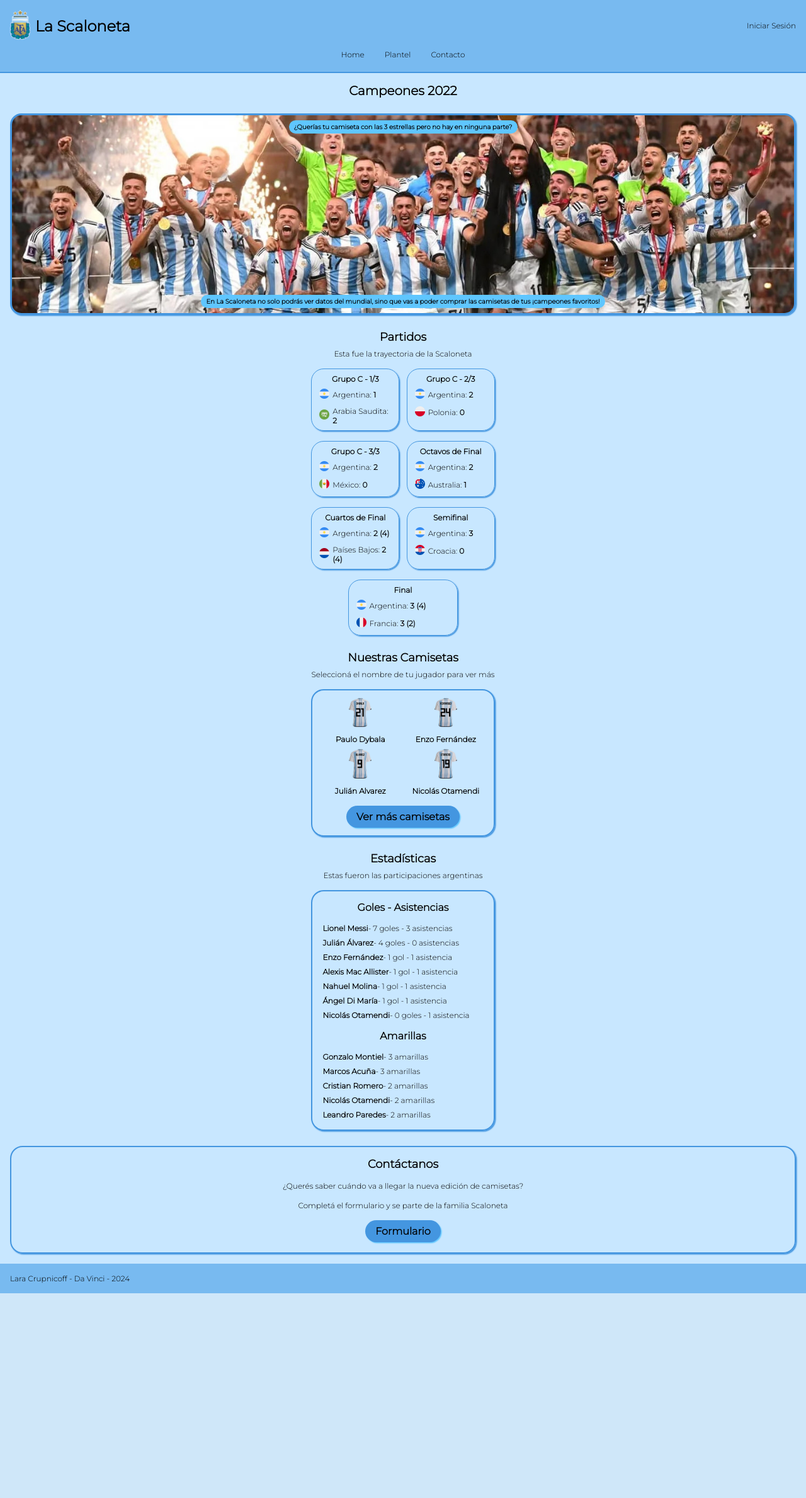
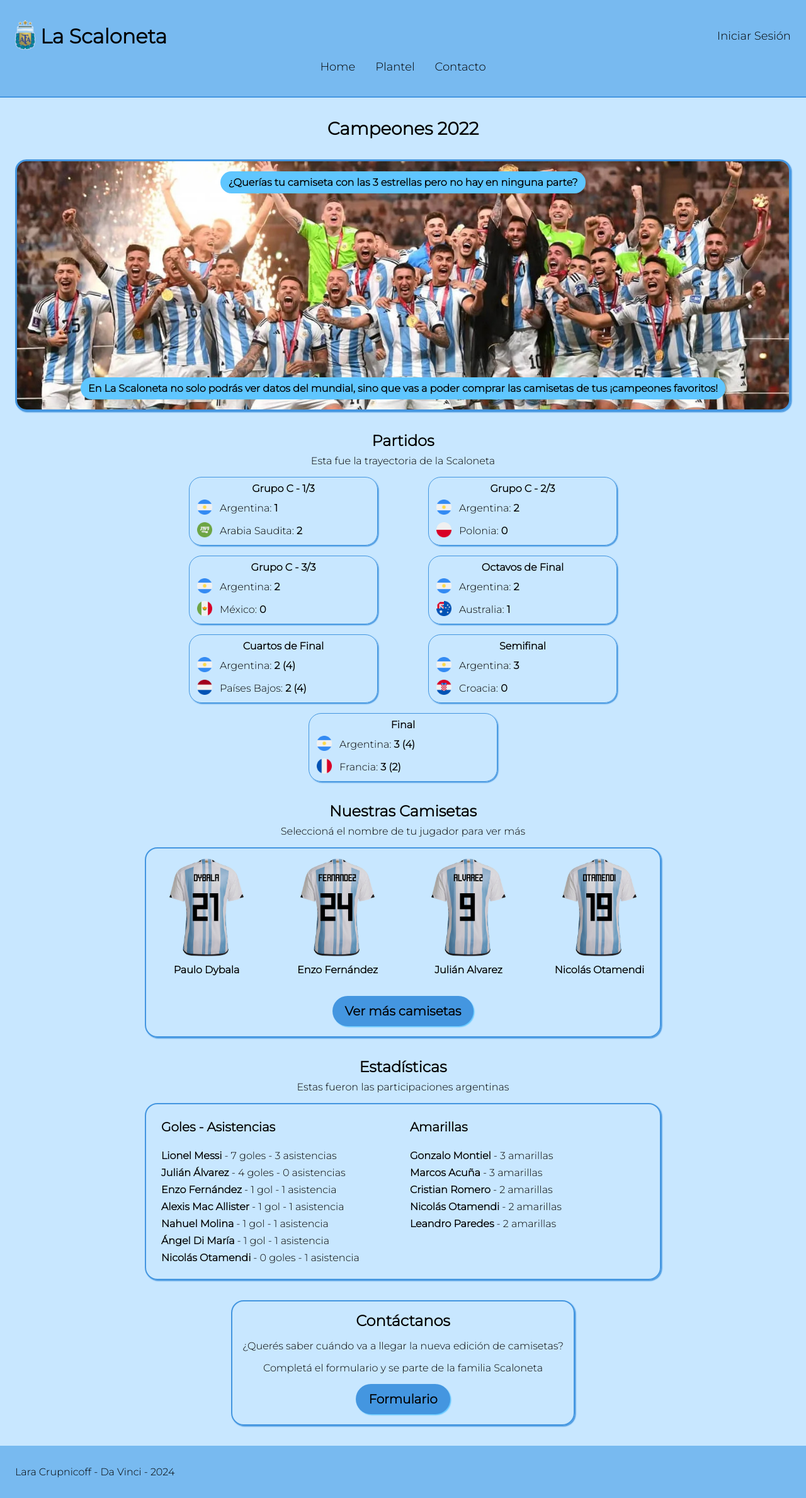
Before and after one commit to EmilioBensignor/LaScaloneta, a PHP site: page / in a window 1280 px wide. Shown: the whole page at 63% size. Before the commit the page ends 2053 px from the top, so only its background shows below. Run offline with PHP 8.4, Linux system fonts and the light colour scheme.

Commit message:
Home + Contacto Full Responsive

```diff
--- a/css/style.css
+++ b/css/style.css
@@ -150,6 +150,7 @@ span {
 /* Sección Partidos Camisetas Goles */
 
 .partidos-camisetas-estadisticas {
+    width: 100%;
     display: flex;
     flex-direction: column;
     align-items: center;
@@ -264,11 +265,12 @@ span {
 
 .irPlantilla a,
 .divContactoHome div a,
-.main-404 ul li a, .divButtonForm button {
+.main-404 ul li a,
+.divButtonForm button {
     background-color: #4496E0;
     box-shadow: 1.5px 1.5px 1.5px #5FC6FF;
     border: none;
-    border-radius: 20px;
+    border-radius: 999px;
     text-align: center;
     padding: 0.5rem 1rem;
     text-decoration: none;
@@ -280,7 +282,8 @@ span {
 
 .irPlantilla a:hover,
 .divContactoHome div a:hover,
-.main-404 ul li a:hover, .divButtonForm button:hover {
+.main-404 ul li a:hover,
+.divButtonForm button:hover {
     background-color: #5FC6FF;
 }
 
@@ -298,6 +301,12 @@ span {
     padding: 1rem;
 }
 
+.sectionGAA>div {
+    display: flex;
+    flex-direction: column;
+    gap: 1rem;
+}
+
 .sectionGAA ul {
     width: 100%;
     display: flex;
@@ -306,6 +315,7 @@ span {
 }
 
 .sectionGAA ul li {
+    gap: 0.25rem;
     font-size: 0.75rem;
     padding: 0;
 }
@@ -579,3 +589,312 @@ button:hover {
 .imgPlantilla {
     width: 5rem;
 }
+
+@media (width >=480px) {
+
+    ul li a,
+    .iniciar {
+        font-size: 0.875rem;
+    }
+
+    .banner {
+        padding: 1rem;
+    }
+
+    .banner p {
+        font-size: 0.75rem;
+        padding: 0.5rem 0.75rem;
+    }
+}
+
+@media (width >=660px) {
+
+    .main-home,
+    header,
+    footer,
+    .main-contacto,
+    .main-404 {
+        padding: 1.5rem 1.25rem;
+    }
+
+    h1 {
+        font-size: 1.75rem;
+    }
+
+    h2 {
+        font-size: 1.5rem;
+    }
+
+    h3,
+    legend {
+        font-size: 1.25rem;
+    }
+
+    h4 {
+        font-size: 1.125rem;
+    }
+
+    p,
+    .banner p,
+    .sectionGAA ul li,
+    form label {
+        font-size: 0.875rem;
+    }
+
+    ul li a,
+    .iniciar {
+        font-size: 1rem;
+    }
+
+    .partidos-camisetas-estadisticas {
+        gap: 2rem;
+    }
+
+    .partidos-camisetas-estadisticas>div,
+    .contacto-home {
+        max-width: 630px;
+    }
+
+    .divPartido {
+        max-width: 300px;
+    }
+
+    .divPais {
+        gap: 0.75rem;
+    }
+
+    .divPais img {
+        width: 1.5rem;
+    }
+
+    .sectionCamisetasHome {
+        gap: 2rem;
+    }
+
+    .gridCamisetas,
+    .camisetaHomre {
+        gap: 1rem;
+    }
+
+    .camisetaHome img {
+        width: 5rem;
+    }
+
+    .sectionGAA,
+    .sectionGAA>div {
+        gap: 1.5rem;
+    }
+
+    .irPlantilla a,
+    .divContactoHome div a,
+    .main-404 ul li a,
+    .divButtonForm button {
+        font-size: 1.125rem;
+    }
+
+    .sectionContacto,
+    fieldset {
+        gap: 1rem;
+    }
+
+    .sectionContacto div,
+    .divTextarea {
+        gap: 0.625rem;
+    }
+
+    .sectionContacto input,
+    .sectionContacto select,
+    .divTextarea textarea {
+        font-size: 0.875rem;
+        padding: 0.5rem 1rem;
+    }
+}
+
+@media (width >=1080px) {
+
+    .main-home,
+    header,
+    footer,
+    .main-contacto,
+    .main-404 {
+        padding: 2rem 1.5rem;
+    }
+
+    .main-home {
+        gap: 2rem;
+    }
+
+    h1 {
+        font-size: 2rem;
+    }
+
+    h2 {
+        font-size: 1.75rem;
+    }
+
+    h3 {
+        font-size: 1.5rem;
+    }
+
+    h4 {
+        text-align: start;
+        font-size: 1.25rem;
+    }
+
+    p,
+    .banner p,
+    .sectionGAA ul li,
+    .sectionContacto input,
+    .sectionContacto select,
+    .divTextarea textarea {
+        font-size: 1rem;
+    }
+
+    ul li a,
+    .iniciar {
+        font-size: 1.125rem;
+    }
+
+    .banner {
+        height: 25rem;
+    }
+
+    .partidos-camisetas-estadisticas>div {
+        max-width: 820px;
+    }
+
+    .contacto-home {
+        max-width: max-content;
+    }
+
+    .divDosPartidos {
+        justify-content: center;
+        gap: 5rem;
+    }
+
+    .sectionCamisetasHome {
+        padding: 1rem;
+    }
+
+    .gridCamisetas {
+        display: flex;
+        justify-content: center;
+        gap: 3rem;
+    }
+
+    .camisetaHome img {
+        width: 10rem;
+    }
+
+    .sectionGAA {
+        flex-direction: row;
+        gap: 5rem;
+        padding: 1.5rem;
+    }
+
+    .irPlantilla a,
+    .divContactoHome div a,
+    .main-404 ul li a,
+    .divButtonForm button {
+        font-size: 1.25rem;
+        padding: 0.75rem 1.25rem;
+    }
+
+    form {
+        width: 100%;
+        max-width: 840px;
+    }
+
+    form label {
+        font-size: 1rem;
+    }
+
+    .sectionContacto {
+        flex-direction: row;
+        flex-wrap: wrap;
+    }
+
+    .sectionContacto>div {
+        width: 49%;
+    }
+}
+
+@media (width >=1440px) {
+
+    header>div,
+    header nav,
+    main,
+    footer p {
+        max-width: 1440px;
+        margin: 0 auto;
+    }
+
+    .main-home,
+    header,
+    footer,
+    .main-contacto,
+    .main-404 {
+        padding: 2.5rem 1.5rem;
+    }
+
+    .divLogo img {
+        width: 3rem;
+    }
+
+    ul li a,
+    .iniciar {
+        font-size: 1.25rem;
+    }
+
+    h1 {
+        font-size: 2.25rem;
+    }
+
+    h2 {
+        font-size: 2rem;
+    }
+
+    h3,
+    legend {
+        font-size: 1.75rem;
+    }
+
+    h4 {
+        font-size: 1.5rem;
+    }
+
+    p,
+    .banner p,
+    .sectionGAA ul li {
+        font-size: 1.125rem;
+    }
+
+    .banner {
+        height: 30rem;
+        padding: 1.25rem;
+    }
+
+    .banner p {
+        padding: 0.75rem 1rem;
+    }
+
+    .partidos-camisetas-estadisticas>div {
+        max-width: 900px;
+    }
+
+    .sectionCamisetasHome {
+        padding: 1.25rem;
+    }
+
+    .divPais img {
+        width: 2rem;
+    }
+
+    .main-contacto form {
+        gap: 2rem;
+    }
+
+    form label {
+        font-size: 1.125rem;
+    }
+}
--- a/vistas/home.php
+++ b/vistas/home.php
@@ -2,7 +2,8 @@
     <h2>Campeones 2022</h2>
     <section class="banner">
         <p>¿Querías tu camiseta con las 3 estrellas pero no hay en ninguna parte?</p>
-        <p>En La Scaloneta no solo podrás ver datos del mundial, sino que vas a poder comprar las camisetas de tus ¡campeones favoritos!</p>
+        <p>En La Scaloneta no solo podrás ver datos del mundial, sino que vas a poder comprar las camisetas de tus
+            ¡campeones favoritos!</p>
     </section>
     <section class="partidos-camisetas-estadisticas">
         <div>
@@ -131,25 +132,33 @@
                         <div>
                             <img src="images/camiseta-dybala.png" alt="camiseta-dybala">
                         </div>
-                        <a href="index.php?s=detalle&id=21"><span><p>Paulo Dybala</p></span></a>
+                        <a href="index.php?s=detalle&id=21"><span>
+                                <p>Paulo Dybala</p>
+                            </span></a>
                     </div>
                     <div class="camisetaHome">
                         <div>
                             <img src="images/camiseta-fernandez.png" alt="camiseta-enzo">
                         </div>
-                        <a href="index.php?s=detalle&id=24"><span><p>Enzo Fernández</p></span></a>
+                        <a href="index.php?s=detalle&id=24"><span>
+                                <p>Enzo Fernández</p>
+                            </span></a>
                     </div>
                     <div class="camisetaHome">
                         <div>
                             <img src="images/camiseta-alvarez.png" alt="camiseta-alvarez">
                         </div>
-                        <a href="index.php?s=detalle&id=9"><span><p>Julián Alvarez</p></span></a>
+                        <a href="index.php?s=detalle&id=9"><span>
+                                <p>Julián Alvarez</p>
+                            </span></a>
                     </div>
                     <div class="camisetaHome">
                         <div>
                             <img src="images/camiseta-otamendi.png" alt="camiseta-otamendi">
                         </div>
-                        <a href="index.php?s=detalle&id=19"><span><p>Nicolás Otamendi</p></span></a>
+                        <a href="index.php?s=detalle&id=19"><span>
+                                <p>Nicolás Otamendi</p>
+                            </span></a>
                     </div>
                 </div>
                 <div class="irPlantilla">
@@ -161,6 +170,7 @@
             <h3>Estadísticas</h3>
             <p class="pDescriptivo">Estas fueron las participaciones argentinas</p>
             <section class="sectionGAA">
+                <div>
                     <h4>Goles - Asistencias</h4>
                     <ul>
                         <li><span>Lionel Messi</span> - 7 goles - 3 asistencias</li>
@@ -171,6 +181,8 @@
                         <li><span>Ángel Di María</span> - 1 gol - 1 asistencia</li>
                         <li><span>Nicolás Otamendi</span> - 0 goles - 1 asistencia</li>
                     </ul>
+                </div>
+                <div>
                     <h4>Amarillas</h4>
                     <ul>
                         <li><span>Gonzalo Montiel</span> - 3 amarillas</li>
@@ -179,6 +191,7 @@
                         <li><span>Nicolás Otamendi</span> - 2 amarillas</li>
                         <li><span>Leandro Paredes</span> - 2 amarillas</li>
                     </ul>
+                </div>
             </section>
         </div>
     </section>
```
Lines whose indentation alone changed are shown as unchanged.
